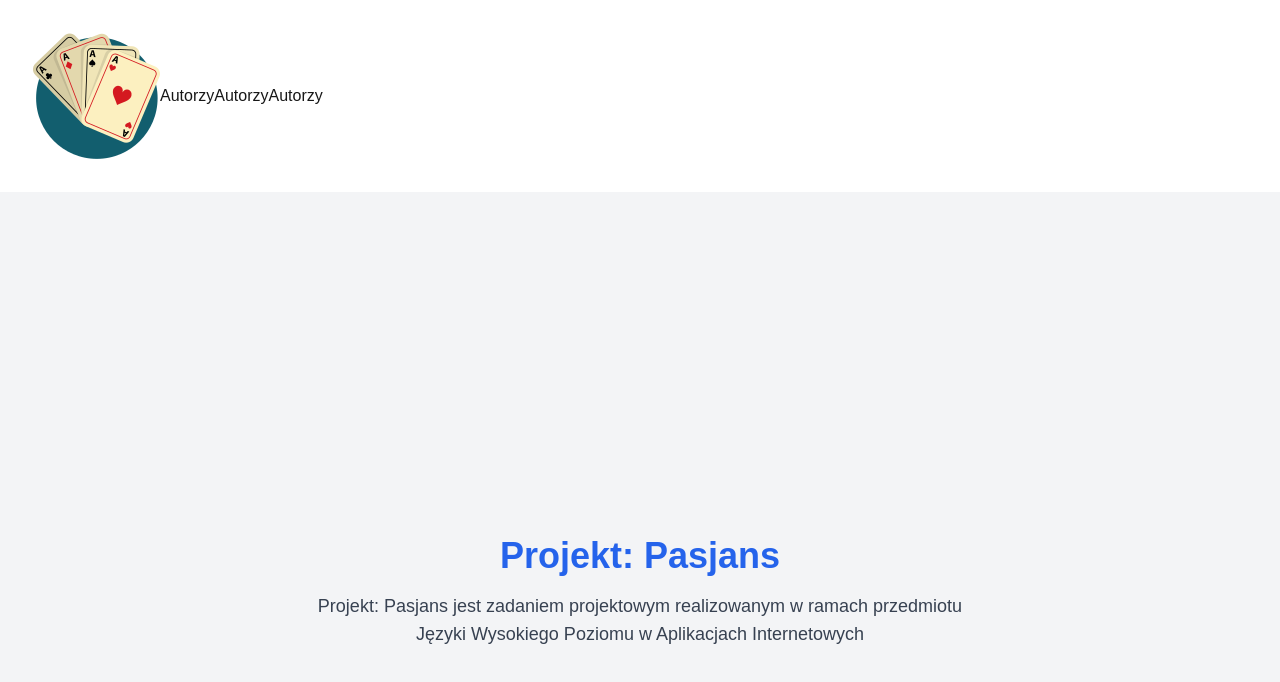
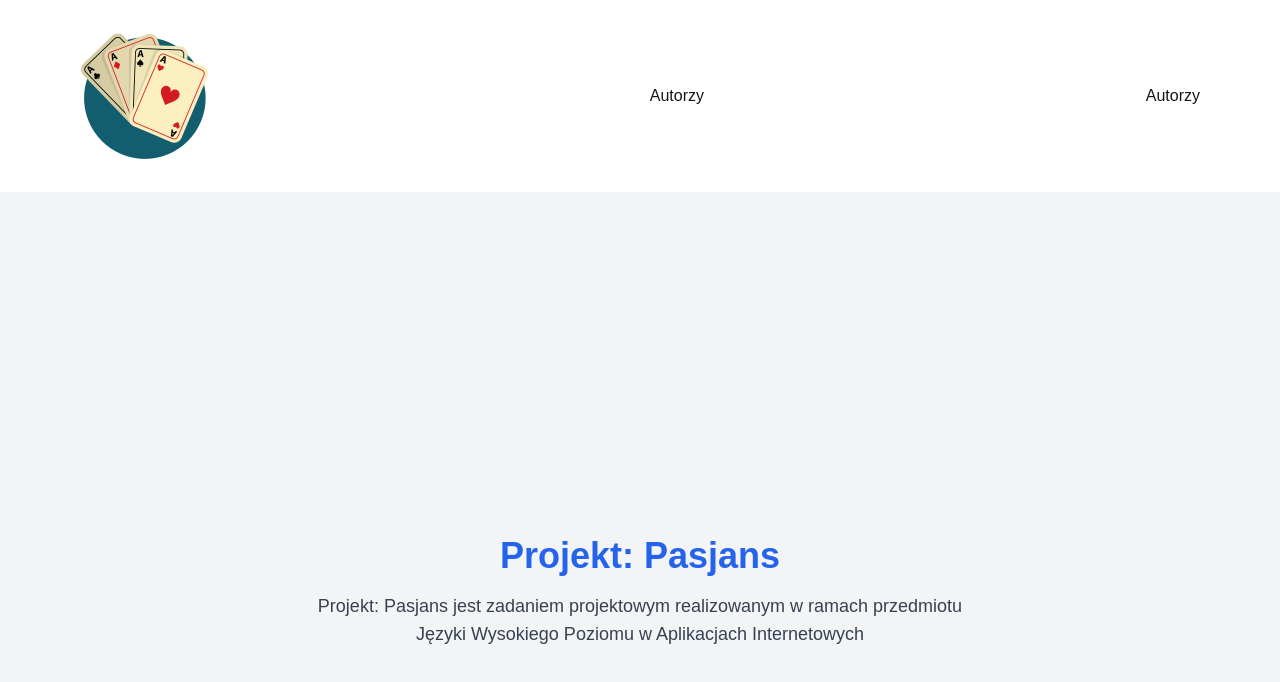
Before and after one commit to PosimAndrzej/JWPWAI_Projekt, a Next.js app: page / in a window 1280 px wide. Shown: the top 682 px of the page. Built offline with nearby package versions, Linux system fonts and the light colour scheme.

Commit message:
Poprawiony wygląd nawigacji

```diff
--- a/app/components/navigation/nav-bar.js
+++ b/app/components/navigation/nav-bar.js
@@ -4,13 +4,12 @@ import logoImg from '@/assets/logo.png';
 export default function NavBar() {
 
     return (
-            <nav className="flex items-center p-8">
-                <NavLink href="/">
-                    <img src={logoImg.src} alt="A plate with food on it" />
-                </NavLink>
-                <ul className="flex g-1">
+            <nav className="flex p-8 pl-20 pr-20 items-stretch">
+                <ul className="flex justify-between w-full items-center">
                     <li>
-                        <NavLink href="/autorzy">Autorzy</NavLink>
+                        <NavLink href="/">
+                            <img src={logoImg.src} alt="A plate with food on it" />
+                        </NavLink>
                     </li>
                     <li>
                         <NavLink href="/autorzy">Autorzy</NavLink>
```
